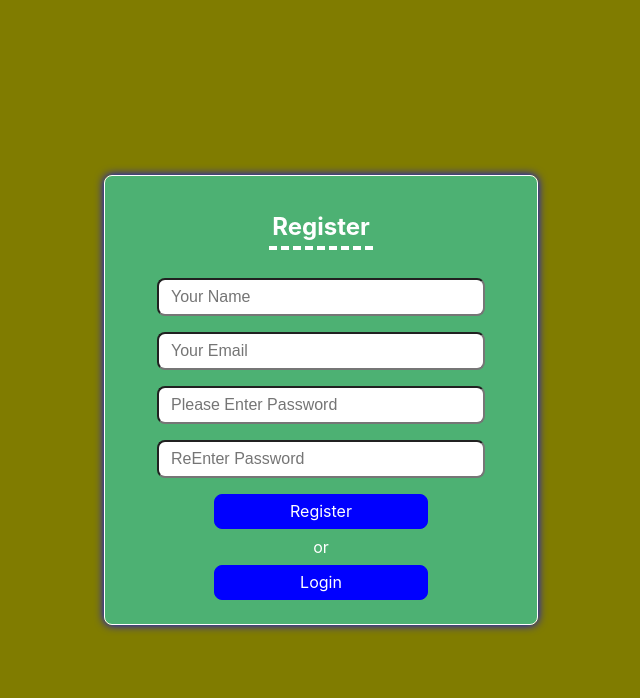
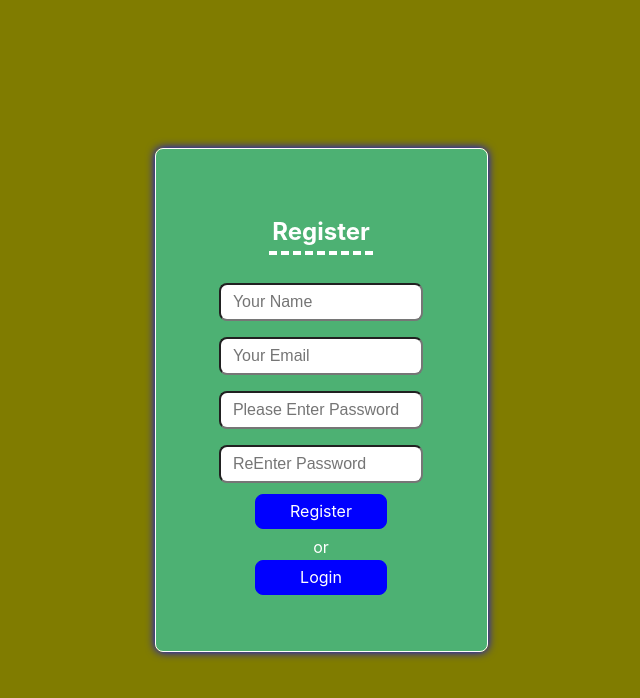
Before and after one commit to rishi803/mern-form, a React (Create React App) app: page /register in a window 1280 px wide. Shown: the top 698 px of the page, without its empty margins (319-959 px from the left). Built offline with nearby package versions, Linux system fonts and the light colour scheme.

Commit message:
update styling

```diff
--- a/src/App.css
+++ b/src/App.css
@@ -8,4 +8,5 @@ body{
   height:100vh;
   justify-content: center;
   align-items: center;
+  /* max-width:75%; */
 }
--- a/src/App.js
+++ b/src/App.js
@@ -22,11 +22,7 @@ const App = () => {
     setLoginUser(userData);
   };
 
-  const handleLogout = () => {
-    // Clear the user from local storage and reset the login state
-    sessionStorage.removeItem("user");
-    setLoginUser(null);
-  };
+
 
   return (
     <div className="App">
@@ -38,7 +34,7 @@ const App = () => {
             path="/"
             element={
               user && user._id ? (
-                <Home setLoginUser={setLoginUser} handleLogout={handleLogout} />
+                <Home setLoginUser={setLoginUser} />
               ) : (
                 <Login setLoginUser={handleLogin} />
               )
--- a/src/components/homepage/Homepage.jsx
+++ b/src/components/homepage/Homepage.jsx
@@ -8,8 +8,9 @@ const Homepage = ({setLoginUser}) => {
 
   const handle=()=>{
 
-      setLoginUser({});
-      navigate("/login");
+    sessionStorage.removeItem("user");
+    setLoginUser({});
+    navigate("/login");
   }
 
   return (
--- a/src/components/login/Login.css
+++ b/src/components/login/Login.css
@@ -1,18 +1,20 @@
 
 
 .login{
-    width:400px;
+    max-width:100%;
+    max-height:70vh;
      border: 1px solid white;
      box-shadow: 0 0 10px 0 blue;
      background: rgba(26, 230, 230, 0.5);
      color:white;
      border-radius:8px;
-    padding:1rem;
+     padding:3rem;
      display: flex;
      justify-content:center;
      align-items: center;
      flex-direction: column;
      text-align: center;
+     margin:10px;
 }
 
 .login h2{
--- a/src/components/register/Register.css
+++ b/src/components/register/Register.css
@@ -1,18 +1,20 @@
 
 
 .register{
-    width:400px;
+    max-width:100%;
+   max-height:70vh;
     border: 1px solid white;
     box-shadow: 0 0 10px 0 blue;
     background: rgba(26, 230, 230, 0.5);
     color:white;
     border-radius:8px;
-    padding:1rem;
+    padding:3rem;
     display: flex;
     justify-content:center;
     align-items: center;
     flex-direction: column;
     text-align: center;
+    margin:10px;
 }
 
 .register h2{
@@ -36,7 +38,8 @@
     padding:0.4rem;
     border: 1px solid blue;
     border-radius: 8px;
-    margin:0.5rem 0;
+    margin-bottom: 0.5rem;
+    margin-top: 0.2rem;
     outline: none;
     cursor:pointer;
     width:50%;
--- a/src/components/register/Register.jsx
+++ b/src/components/register/Register.jsx
@@ -48,7 +48,7 @@ const Register = () => {
 
   return (
     <div className="register">
-      {console.log(user)}
+      {/* {console.log(user)} */}
       <h2>Register</h2>
       <input
         type="text"
```
Lines whose indentation alone changed are shown as unchanged.
